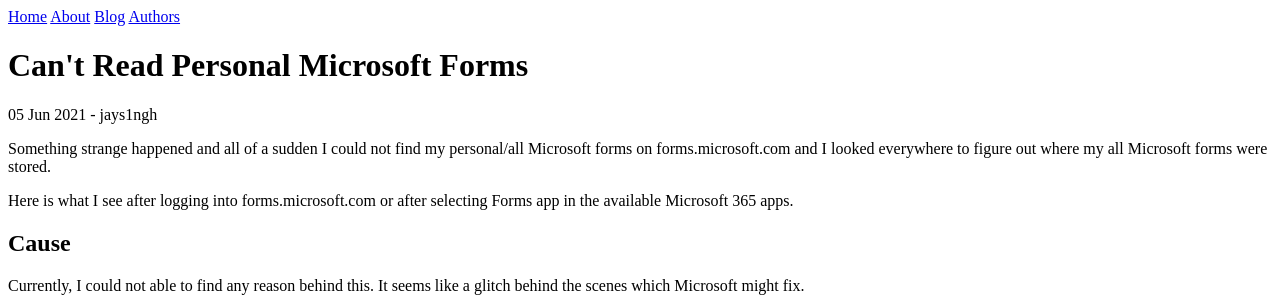
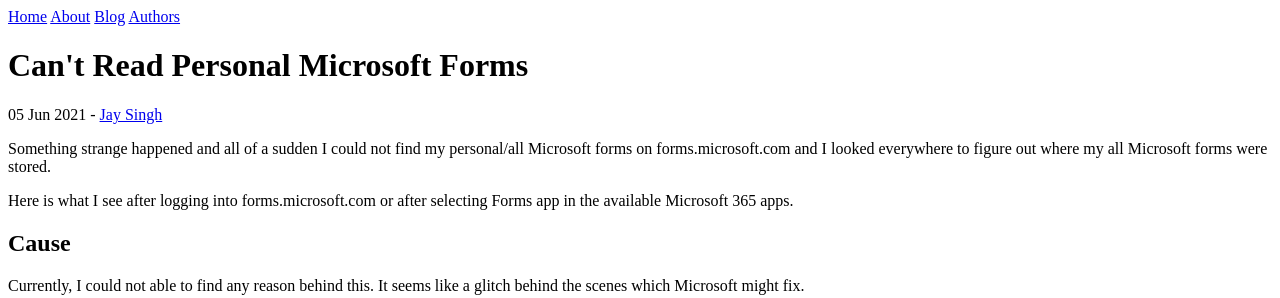
Before and after one commit to jays1ngh/jays1ngh.github.io, a Jekyll site: the page built from _posts/2021-06-05-Can't-Read-Personal-Microsoft-Forms.md, in a window 1280 px wide. Shown: the top 298 px of the page. Built offline with Jekyll 4.4.1, drawn with Linux system fonts in a browser that asks for light colours.

Commit message:
updated author data

```diff
--- a/_layouts/post.html
+++ b/_layouts/post.html
@@ -2,6 +2,13 @@
 layout: default
 ---
 <h1>{{ page.title }}</h1>
-<p>{{ page.date | date_to_string }} - {{ page.author }}</p>
+
+<p>
+  {{ page.date | date_to_string }}
+  {% assign author = site.authors | where: 'short_name', page.author | first %}
+  {% if author %}
+    - <a href="{{ author.url }}">{{ author.name }}</a>
+  {% endif %}
+</p>
 
 {{ content }}
--- a/authors.html
+++ b/authors.html
@@ -7,7 +7,7 @@
 <ul>
   {% for author in site.authors %}
     <li>
-      <h2>{{ author.name }}</h2>
+      <h2><a href="{{ author.url }}">{{ author.name }}</a></h2>
       <h3>{{ author.position }}</h3>
       <p>{{ author.content | markdownify }}</p>
     </li>
```
Also changed, not shown: _layouts/author.html (added, +15 -0 lines).
